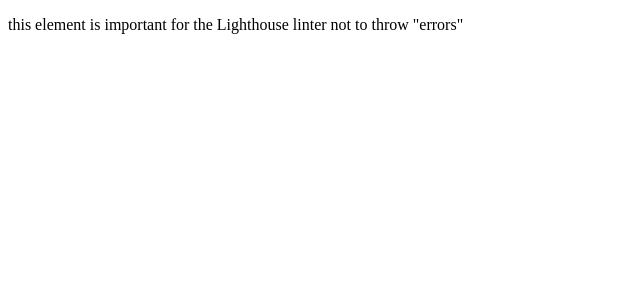
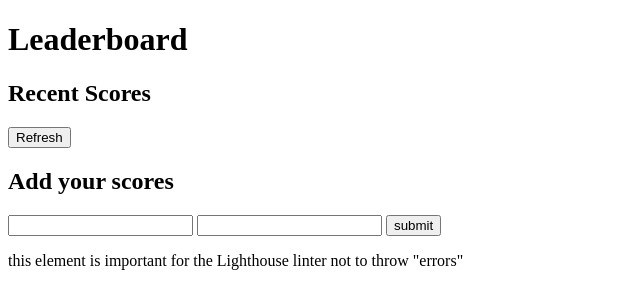
Before and after one commit to SebastianSolisFenger/leaderBoard-Proto, a website built with webpack: page src/index.html in a window 1280 px wide. Shown: the whole page, without its empty margins (0-640 px from the left). Built offline with nearby package versions, Linux system fonts and the light colour scheme.

Commit message:
Add html architecture

```diff
--- a/src/index.html
+++ b/src/index.html
@@ -17,10 +17,39 @@
       href="https://fonts.googleapis.com/css2?family=Poppins:ital,wght@0,300;0,400;0,500;0,600;1,300;1,400;1,500&display=swap"
       rel="stylesheet"
     />
+    <title>Leaderboard</title>
+  </head>
 
-    <title>Todo List Project App</title>
-  </head>
   <body>
+    <main>
+      <div class="main-content">
+        <h1>Leaderboard</h1>
+        <div class="both-columns">
+          <div class="left-side">
+            <div class="left-side-header">
+              <h2>Recent Scores</h2>
+              <button type="button" class="btn refresh-btn">Refresh</button>
+            </div>
+            <table id="scores-table"></table>
+          </div>
+          <div class="right-side">
+            <h2>Add your scores</h2>
+            <form action="#" id="add-score-form">
+              <input type="text" name="user" id="user" required />
+              <input type="number" name="score" id="score" required />
+              <input
+                type="submit"
+                class="btn"
+                name="submit"
+                id="submit"
+                value="submit"
+              />
+            </form>
+          </div>
+        </div>
+      </div>
+    </main>
+
     <p class="light-house-avoid-error">
       this element is important for the Lighthouse linter not to throw "errors"
     </p>
```
